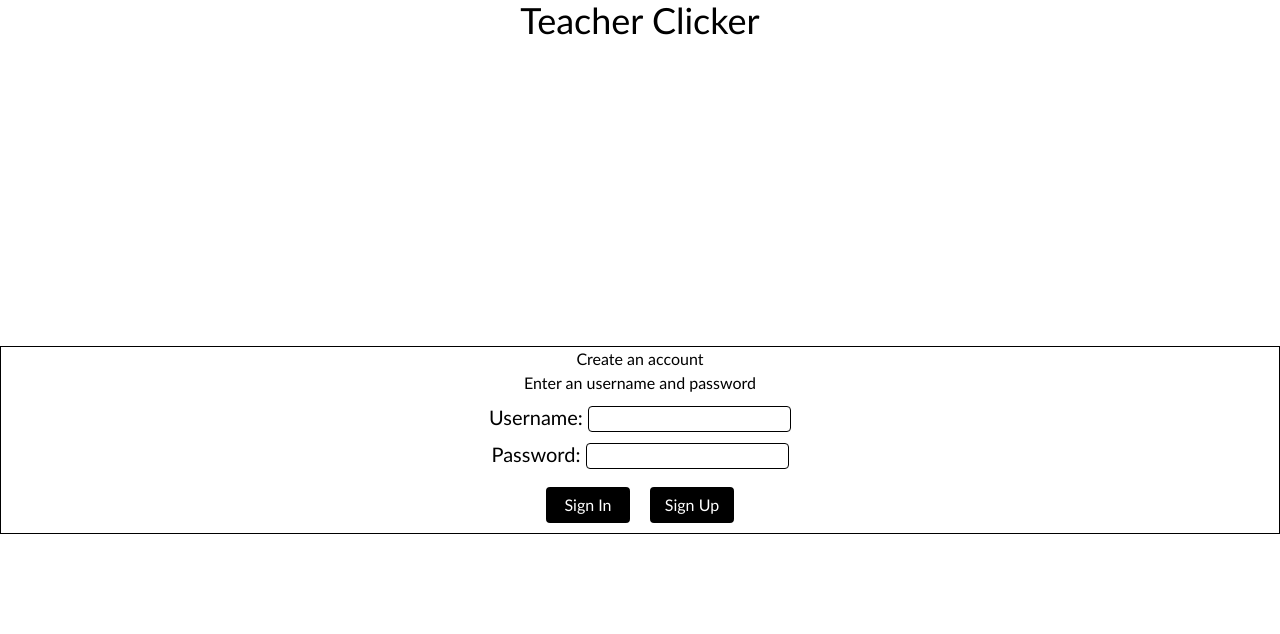
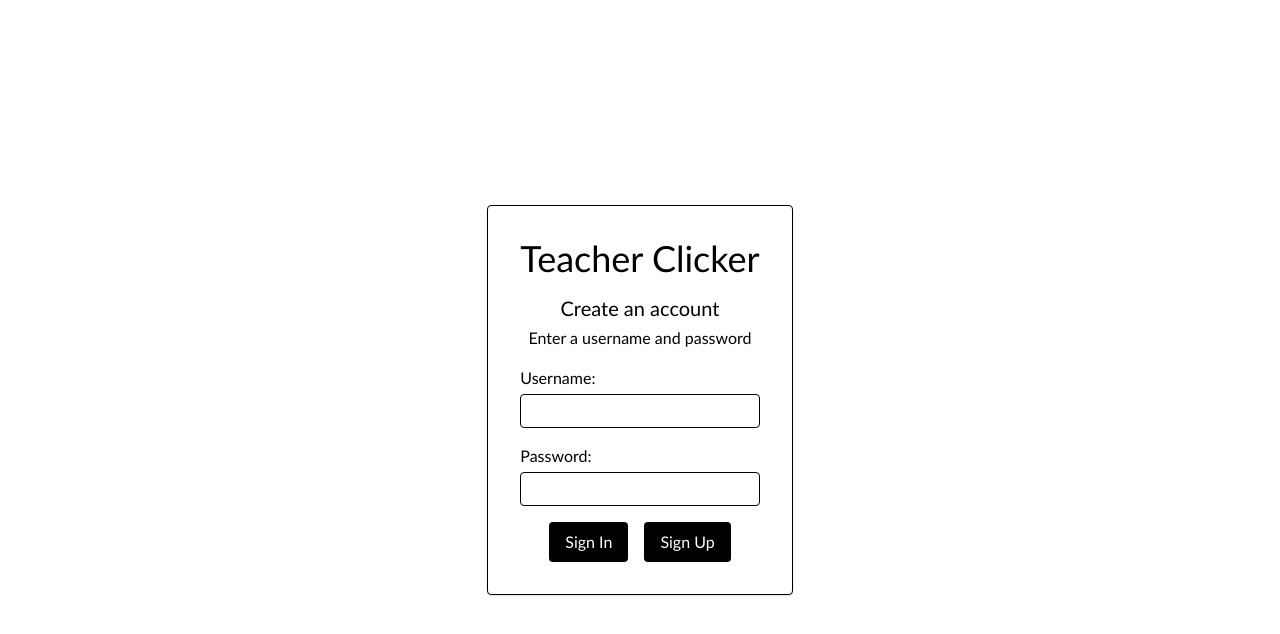
Before and after one commit to staten-island-tech/supabase-teacher-tap-per, a Vue app in the folder app/: page / in a window 1280 px wide. Shown: the top 634 px of the page. Built offline with nearby package versions, Linux system fonts and the light colour scheme.

Commit message:
Update LoginView.vue

```diff
--- a/app/src/views/LoginView.vue
+++ b/app/src/views/LoginView.vue
@@ -1,27 +1,27 @@
 <template>
+    <div class="flex items-center justify-center min-h-screen bg-white">
+      <div class="text-center border p-8 rounded shadow">
+        <h1 class="text-4xl mb-4">Teacher Clicker</h1>
+        <h2 class="text-xl mb-1">Create an account</h2>
+        <h3 class="mb-4">Enter a username and password</h3>
 
-<h1 class="text-4xl text-center">Teacher Clicker</h1>
+        <div class="mb-4">
+          <label for="username" class="block text-left mb-1">Username:</label>
+          <input type="text" id="username" v-model="username" class="w-full border rounded px-2 py-1">
+        </div>
 
-    <div class="h-screen w-full flex">
+        <div class="mb-4">
+          <label for="password" class="block text-left mb-1">Password:</label>
+          <input type="password" id="password" v-model="password" class="w-full border rounded px-2 py-1">
+        </div>
 
-        <div class="container text-center justify-self-center self-center m-auto border-1">
-            <h2>Create an account</h2>
-            <h3>Enter an username and password</h3>
-        <div class="userInput m-2">
-            <label for="username" class="text-xl"> Username: </label>
-            <input type="username" id="username" v-model="username" class="border-1 rounded-sm">
+        <div class="flex justify-center space-x-4">
+          <button @click="signIn" class="px-4 py-2 bg-black text-white rounded hover:bg-gray-800">Sign In</button>
+          <button @click="signUp" class="px-4 py-2 bg-black text-white rounded hover:bg-gray-800">Sign Up</button>
         </div>
-        <div class="passwordInput m-2">
-            <label for="password" class="text-xl"> Password: </label>
-            <input type="password" id="password" v-model="password" class="border-1 rounded-sm">
-        </div>
-        <div class="buttonContainer">
-            <button @click="signIn" class="m-2 text-center border-2 rounded-md w-22 h-10 text-white bg-black">Sign In</button>
-            <button @click="signUp" class="m-2 text-center border-2 rounded-md w-22 h-10 text-white bg-black">Sign Up</button>
-        </div>
+      </div>
     </div>
-    </div>
-</template>
+  </template>
 
 <script setup>
 import { ref } from 'vue';
```
